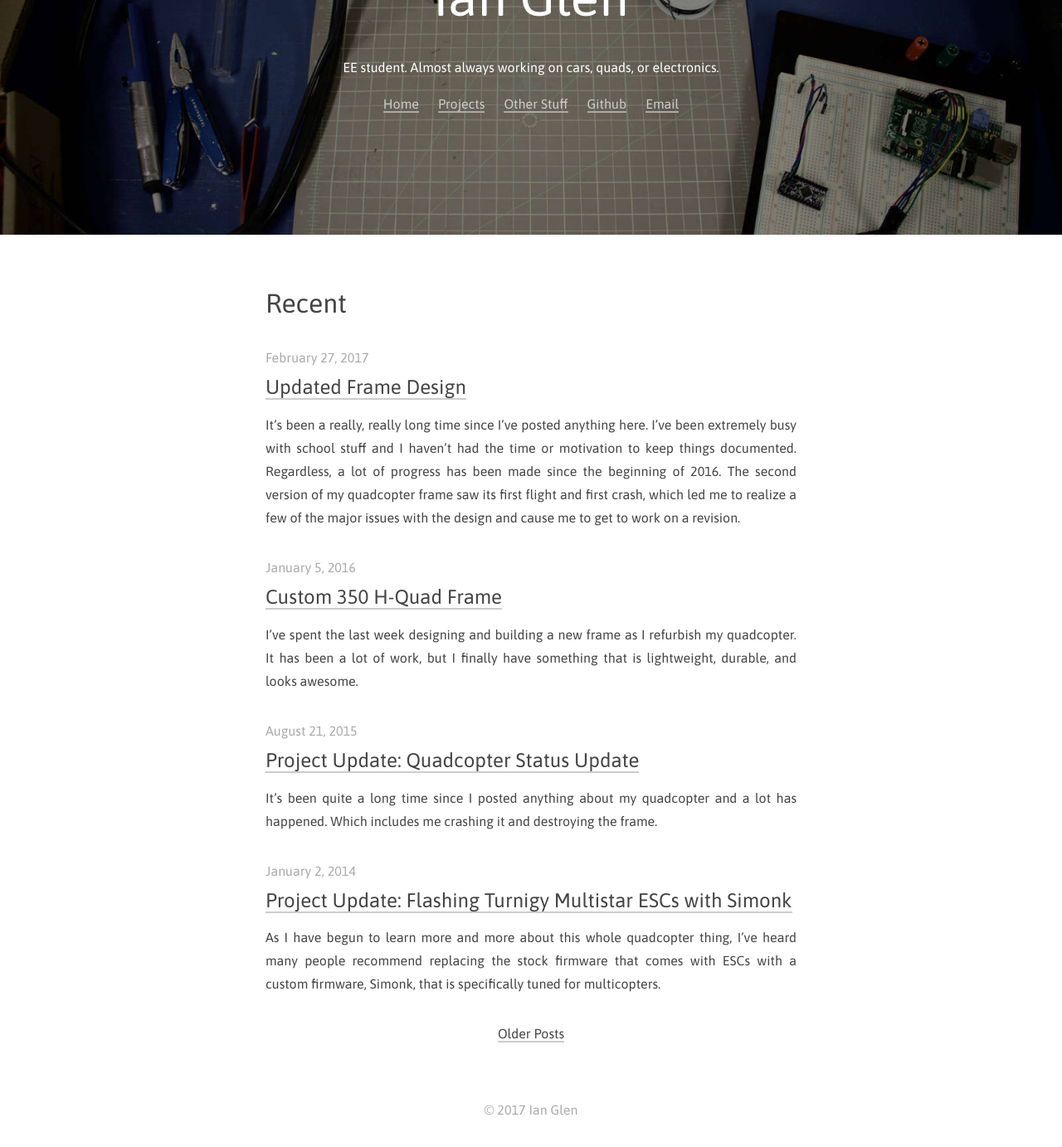
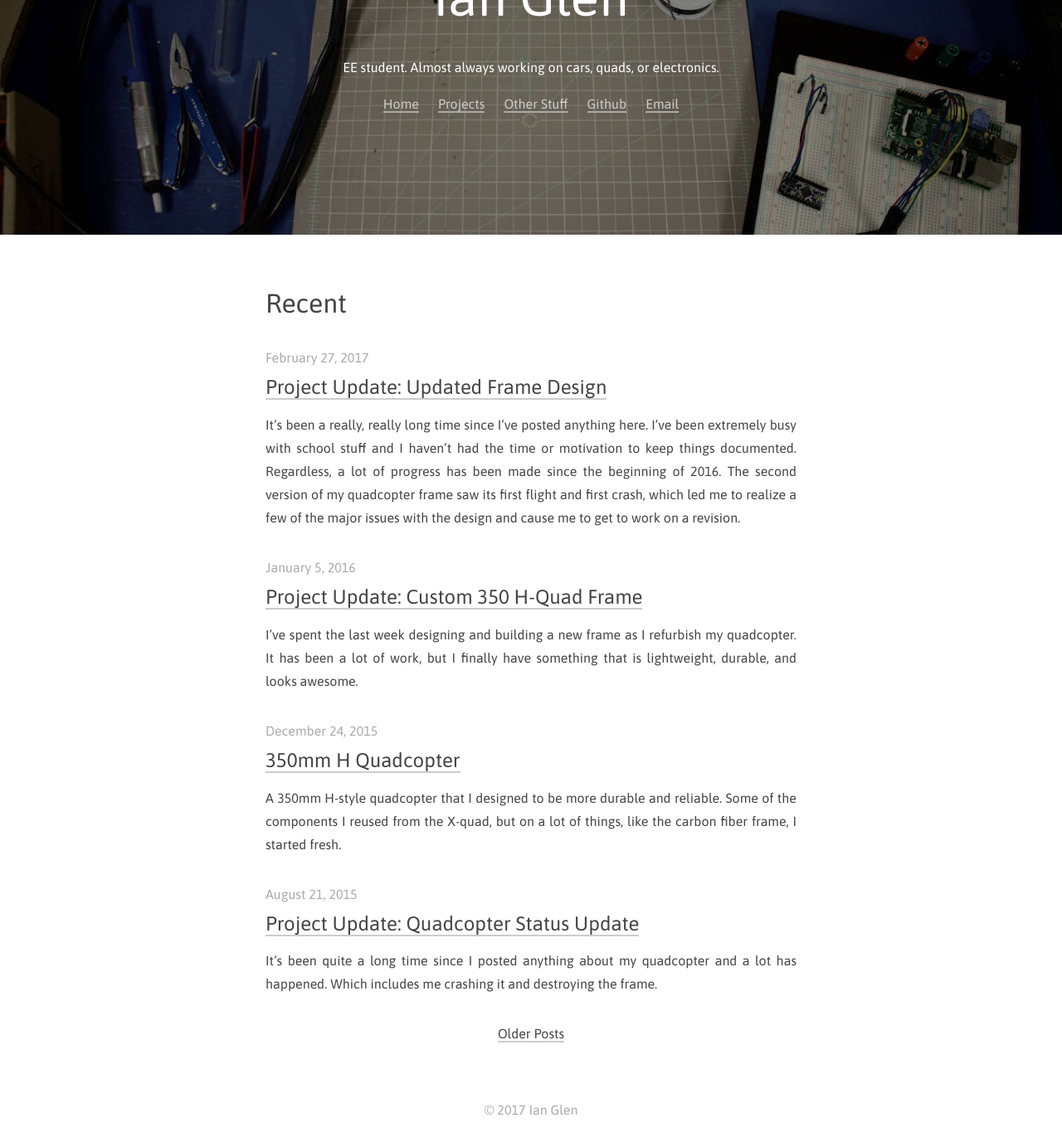
Before and after one commit to codeThatThinks/ianglen.me, a Jekyll site: the page built from index.md, in a window 1280 px wide and 1400 px high, scrolled down 170 px. Shown: the top 1383 px of the window at 83% size. Built offline with Jekyll 4.4.1, drawn with Linux system fonts in a browser that asks for light colours; our own code applies the rules of GitHub Pages for plain Markdown files.

Commit message:
Updated quadcopter project page to only include version 2

```diff
--- /dev/null
+++ b/_posts/2015-12-24-350mm-H-Quadcopter.md
@@ -0,0 +1,56 @@
+---
+title: 350mm H Quadcopter
+permalink: /projects/350mm-h-quadcopter/
+category: project
+image: 350mm-h-quadcopter.jpg
+---
+
+A 350mm H-style quadcopter that I designed to be more durable and reliable. Some of the components I reused from the X-quad, but on a lot of things, like the carbon fiber frame, I started fresh.
+
+In early 2017, I made some revisions to the design. The frame was redesigned to increase its ability to withstand a crash and to reduce weight. The entire power system was replaced with higher quality components, so the flight times have improved significantly.
+
+Everything related to this build can be found on [GitHub](https://github.com/codeThatThinks/Quadcopter), including drawings and schematics.
+
+{% include image.html src='/content/350mm-h-quadcopter-overview.jpg' alt='350mm H Quad' %}
+
+{% include project_updates.html %}
+
+### Specs
+
+* Frame: Custom 350mm; 16mm carbon fiber tubes, 1.5mm carbon fiber plate, 3D printed motor mounts
+* PDB: Custom 120 A with power switch, current sensor, and filtered VTX power
+* Motors: Tiger Motor MT2208-18 1100kv
+* ESCs: Hobbyking Blueseries 30A running BLHeli
+* Props: APC Multirotor 8x4.5
+* Battery: Lumenier 3300mAh 4S 35C Lipo
+* Flight Controller: Naze32 fully-featured running Cleanflight
+* Reciever: OrangeRX R617XL 6ch 2.4GHz
+* OSD: Micro MinimOSD w/ KV Team Mod
+* FPV Camera: RunCam Owl Plus 700TVL
+* FPV Transmitter: FatShark 5.8GHz 250mW w/ ImmersionRC LHCP SpiroNet antenna
+
+### Photos
+{% include image.html src='/content/350mm-h-quadcopter-overview2.jpg' alt='Revised design' %}
+
+{% include ad.html %}
+
+### Specs (Original Design)
+
+* Frame: Custom 350mm; 25mm carbon fiber tubes, 1.5mm carbon fiber plate
+* Motors: Turnigy Aerodrive D2830-11 1000kv
+* ESCs: Turnigy Multistar 30A w/ SBEC
+* Props: APC Multirotor 9x4.5
+* Battery: Zippy Flightmax 3000mAh 4S 20C Lipo
+* Flight Controller: Naze32 fully-featured running Cleanflight
+* Receiver: OrangeRX R615x 6ch 2.4GHz
+* Telemetry: cheap clone of 3DR Telemetry Module 915mHz
+* FPV Camera: FatShark 700TVL CMOS
+* FPV Transmitter: FatShark 5.8GHz 250mW w/ ImmersionRC LHCP SpiroNet antenna
+
+### Photos (Original Design)
+{% include image.html src='/content/350mm-h-quadcopter-original-assembled.jpg' alt='Original Design Assembled' %}
+{% include image.html src='/content/350mm-h-quadcopter-original-frame.jpg' alt='Original Design Frame' %}
+{% include image.html src='/content/350mm-h-quadcopter-original-motors.jpg' alt='Original Design Motors' %}
+{% include image.html src='/content/350mm-h-quadcopter-original-case.jpg' alt='Original Design Case' %}
+
+{% include ad.html %}
--- a/_posts/2016-01-05-Custom 350 H-Quad Frame.md
+++ b/_posts/2016-01-05-Custom 350 H-Quad Frame.md
@@ -1,26 +1,28 @@
 ---
 title: Custom 350 H-Quad Frame
-image: custom-350-h-quad-frame/post.jpg
-category: quadcopter
+permalink: /projects/350mm-h-quadcopter/updateds/custom-350-h-quad-frame/
+category: project-update
+project: 350mm-h-quadcopter
+image: custom-350-h-quad-frame.jpg
 ---
 
 I've spent the last week designing and building a new frame as I refurbish my quadcopter. It has been a lot of work, but I finally have something that is lightweight, durable, and looks awesome.
 
-{% include image.html src='/content/custom-350-h-quad-frame/drawing.jpg' alt='Drawing' %}
+{% include image.html src='/content/custom-350-h-quad-frame-drawing.jpg' alt='Drawing' %}
 
 Before I got to work drawing up the design in FreeCAD, I had to decide on a few things. First and foremost, I had to decide between a X, +, or H configuration for the motors, each configuration having its pros and cons. For my previous frame, I had gone with the X configuration simply because it was a popular and very standard design. However, as I started mounting the various components, I realized that it doesn't leave much room in the center to put everything. The + configuration isn't much better, so for this frame I went with the H configuration instead. This gets me a large platform to mount the electronics.
 
 The new frame is slightly smaller than the old one at about 350mm between motors diagonally. The smaller size allows me to reuse an old aluminum hard case I had laying around to carry the quadcopter and all the stuff that goes with it. I could have instead went with 250mm frame and build a mini race quad, but the slightly larger size makes the quad more stable and allows me to fit larger propellers in order to maximize battery life.
 
-{% include image.html src='/content/custom-350-h-quad-frame/frame.jpg' alt='Frame' %}
+{% include image.html src='/content/custom-350-h-quad-frame-frame.jpg' alt='Frame' %}
 
 The entire frame is constructed out of 1mm and 1.5mm thick 3K carbon fiber, including the beams. This allows the frame to be extremely lightweight but at the same time be quite durable and stiff. I discovered that carbon fiber can be bought on eBay and Amazon for fairly cheap. It's comes direct from China and, surprisingly, the quality is really good. The design is loosely based off the [FT VersaCopter](http://www.flitetest.com/articles/versacopter), especially the beam supports.
 
-{% include image.html src='/content/custom-350-h-quad-frame/parts.jpg' alt='Parts' %}
+{% include image.html src='/content/custom-350-h-quad-frame-parts.jpg' alt='Parts' %}
 
 It took me a few days to fabricate the carbon fiber parts, as I hand-cut them using a Dremel, bench grinder, and drill. It was extremely tedious, and access to a CNC router or laser cutter would have helped a lot, but I am happy that the parts came out pretty close to the original dimensions. In addition, I had to do a lot of precise cutting in order to make sure everything fit together perfectly. If I were to build another frame, it would probably benefit from larger clearances between parts.
 
-{% include image.html src='/content/custom-350-h-quad-frame/case.jpg' alt='Case' %}
+{% include image.html src='/content/custom-350-h-quad-frame-case.jpg' alt='Case' %}
 
 After all that work, I'm left with a very cool looking frame that has plenty of room to mount components, which should result in a very clean quadcopter with very good cable management.
 
--- a/_posts/2017-02-27-Updated Frame Design.md
+++ b/_posts/2017-02-27-Updated Frame Design.md
@@ -1,7 +1,9 @@
 ---
 title: Updated Frame Design
-image: updated-frame-design/post.jpg
-category: quadcopter
+permalink: /projects/350mm-h-quadcopter/updates/updated-frame-design/
+category: project-update
+project: 350mm-h-quadcopter
+image: updated-frame-design.jpg
 ---
 
 It's been a really, really long time since I've posted anything here. I've been extremely busy with school stuff and I haven't had the time or motivation to keep things documented. Regardless, a lot of progress has been made since the beginning of 2016. The second version of my quadcopter frame saw its first flight and first crash, which led me to realize a few of the major issues with the design and cause me to get to work on a revision.
@@ -13,7 +15,7 @@
 
 The crash also revealed that the motor mounts were a weak point in the design. The el-cheapo mounts I bought off Amazon couldn't handle the force of the motors when they hit the ground, and the mounting screws ripped right through the 1mm carbon fiber plate that the motors were mounted to. The wall thickness of the tubes was also a little on the thin side, as I was able to crack one tube when I tightened the motor mounts.
 
-{% include image.html src='/content/updated-frame-design/el-cheapo-motor-mount.jpg' alt='Motor Mount' %}
+{% include image.html src='/content/updated-frame-design-el-cheapo-motor-mount.jpg' alt='Motor Mount' %}
 
 I was aware at this point that I needed to come up with a better way to attach the motors, and while I was at it, I should also address other minor issues that I discovered. The next revision of the frame needed stronger motor mounts, stronger tubes, improved rigidity of the center section, and reduced weight.
 
@@ -31,11 +33,11 @@
 
 ### Frame Design Changes
 
-{% include image.html src='/content/updated-frame-design/frame-perspective.jpg' alt='Frame Perspective' %}
+{% include image.html src='/content/updated-frame-design-perspective.jpg' alt='Frame Perspective' %}
 
 The two main goals for the updated frame were strength and weight reduction. I reduced the OD of the tubes from 25mm to 16mm and increased the wall thickness from 1mm to 2mm. The previous build had a big bundle of silicone wire to get power to the ESCs, so in order to save weight, I elected to replace the bottom carbon fiber plate with a power distribution board. This would allow me to clean up the wiring as well as add some cool features that I've seen on other PDBs, such as a current sensor. The old frame had vertical carbon fiber pieces that pressed into slots in the bottom and top plates, which made the frame a pain to assemble. I figured that they don't provide enough value to justify their weight, so I got rid of them.
 
-{% include image.html src='/content/updated-frame-design/frame-underside.jpg' alt='Frame Underside' %}
+{% include image.html src='/content/updated-frame-design-underside.jpg' alt='Frame Underside' %}
 
 I also made a few other changes that made the design a little cleaner. I designed a motor mount that is no bigger than the motor itself and only includes hardware that screws directly into the base of the motor. Rather than hang an XT90 pigtail out the back of the quad, I designed a panel mount bracket so that the connector could be mounted directly to the top plate. This also gives me something to pull against which makes it easier to unplug the battery. I bought a short U.FL to SMA pigtail so that the FPV transmitter antenna could mount directly to the top plate.
 
```
Also changed, not shown: projects/quadcopter.md (deleted, +0 -91 lines), content/350mm-h-quadcopter-original-assembled.jpg (renamed from content/projects/quadcopter/ver2-assembled.jpg), content/350mm-h-quadcopter-original-case.jpg (renamed from content/projects/quadcopter/ver2-case.jpg), content/350mm-h-quadcopter-original-frame.jpg (renamed from content/projects/quadcopter/ver2-frame.jpg), content/350mm-h-quadcopter-original-motors.jpg (renamed from content/projects/quadcopter/ver2-motors.jpg), content/350mm-h-quadcopter-overview.jpg (added), content/350mm-h-quadcopter-overview2.jpg (added), content/350mm-h-quadcopter.jpg (renamed from content/projects/quadcopter/page.jpg), content/custom-350-h-quad-frame-case.jpg (renamed from content/custom-350-h-quad-frame/case.jpg), content/custom-350-h-quad-frame-drawing.jpg (renamed from content/custom-350-h-quad-frame/drawing.jpg), content/custom-350-h-quad-frame-frame.jpg (renamed from content/custom-350-h-quad-frame/frame.jpg), content/custom-350-h-quad-frame-parts.jpg (renamed from content/custom-350-h-quad-frame/parts.jpg), content/custom-350-h-quad-frame.jpg (renamed from content/custom-350-h-quad-frame/post.jpg), content/updated-frame-design-el-cheapo-motor-mount.jpg (added), 2 more files, 7 other files.
